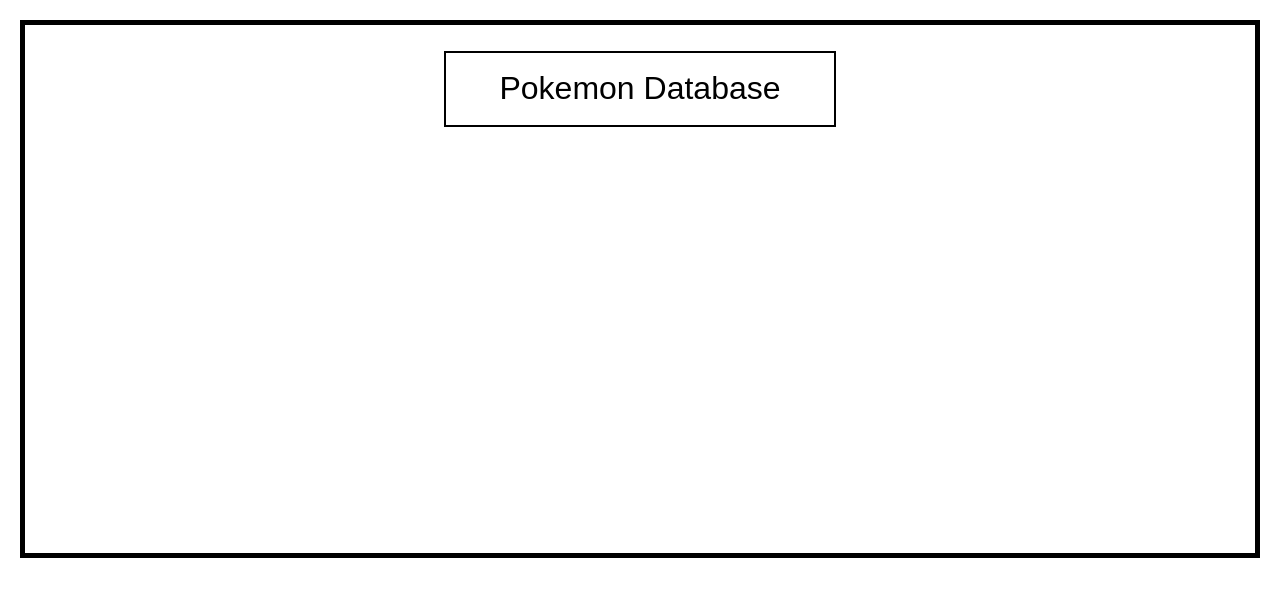
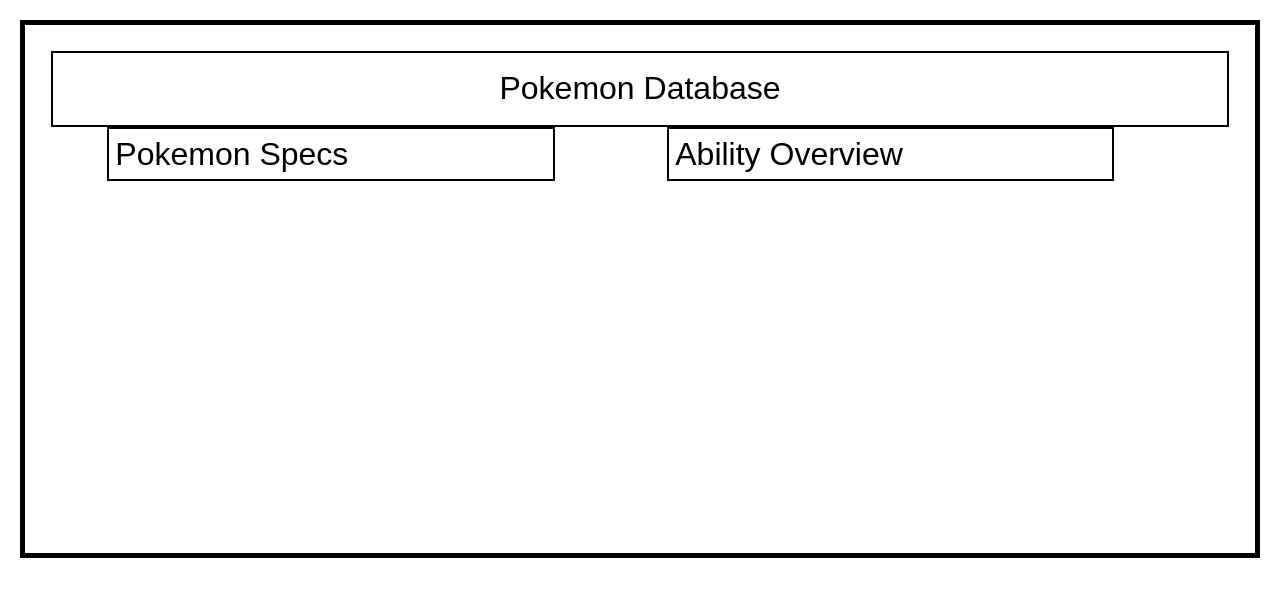
Before and after one commit to mryogeshneupane/Assignment--1-Pokemon-Assignment, a plain HTML site: page index.html in a window 1280 px wide. Drawn offline with Linux system fonts and the light colour scheme; no server answers.

Commit message:
finalising all css and js

```diff
--- a/index.html
+++ b/index.html
@@ -19,8 +19,14 @@
     <div id="abilityDetails"></div> -->
 
     <div class="specs-abilities">
-        <div id="pokemonDetails" class="specs hidden"></div>
-        <div id="abilityDetails" class="abilities hidden"></div>
+        <div id="pkdetails" class="pkdetails">
+            <div class="header">Pokemon Specs</div>
+            <div id="pokemonDetails" class="specs hidden"></div>
+        </div>
+        <div id="pkabilities" class="pkabilities ">
+            <div class="header">Ability Overview</div>
+            <div id="abilityDetails" class="abilities hidden"></div>
+        </div>
     </div>
 
 
--- a/scripts/script.js
+++ b/scripts/script.js
@@ -48,6 +48,8 @@ async function displayPokemonDetails(pokemonName) {
             flavorText: abilityDetails.flavor_text_entries.find(entry => entry.language.name === 'en').flavor_text
         };
     }));
+
+
 
     const detailsHTML = `
         <h2>${pokemonData.name}</h2>
--- a/stylesheets/pokemon.css
+++ b/stylesheets/pokemon.css
@@ -10,7 +10,7 @@ body {
 .header{
     font-size: 2em;
     border: 2px solid black;
-    max-width: 30%;
+    /* max-width: 30%; */
     margin: 0 auto;
     padding: 1.5%;
 }
@@ -36,6 +36,12 @@ body {
 .pokemon {
     margin: 10px;
     cursor: pointer;
+}
+
+.pkdetails, .pkabilities{
+    min-width: 40%;
+    max-width: 40%;
+    margin: 0 auto;
 }
 
 .detail-section {
```
